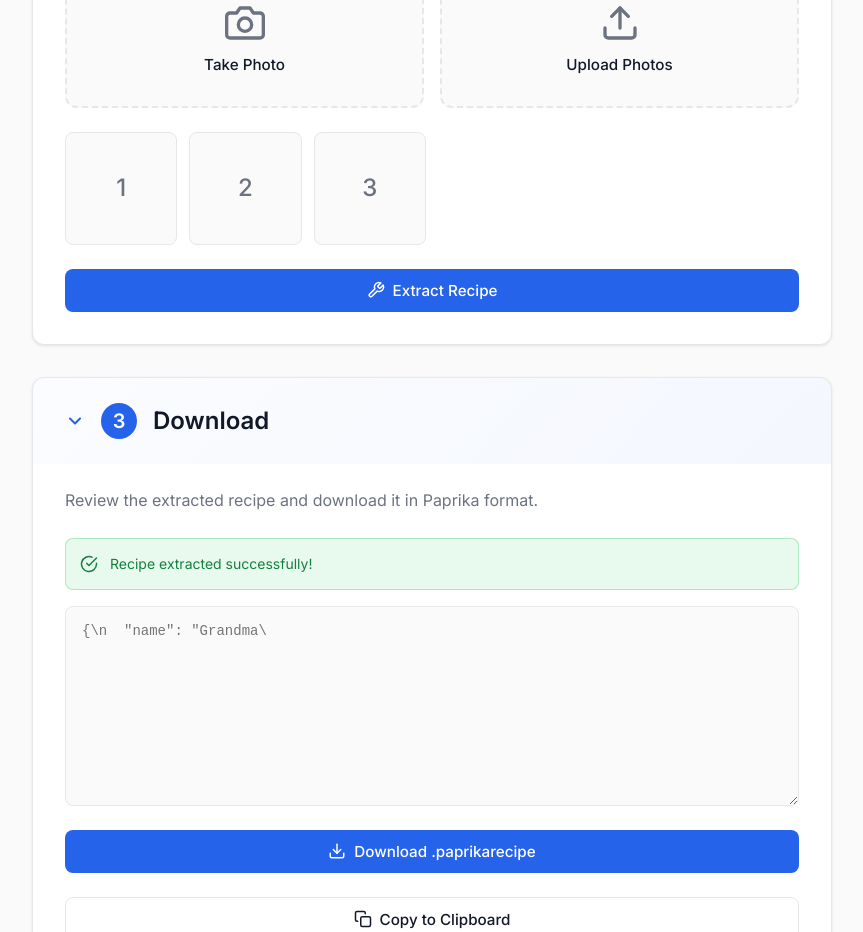
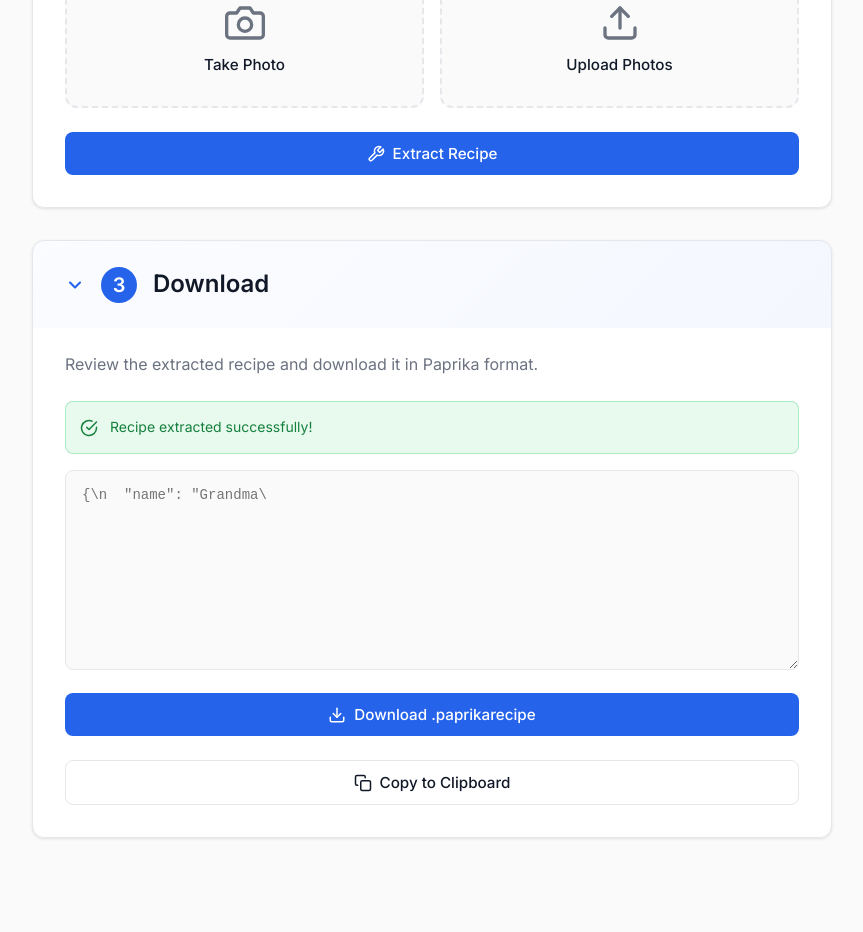
Before and after one commit to monsur/recipe-snap, a website: page recipe-snap.html in a window 1280 px wide. Shown: the part 834-1766 px from the top of the page, without its empty margins (208-1071 px from the left). After the commit the page ends 1736 px from the top, so only its background shows below. Drawn offline with Linux system fonts and the light colour scheme.

Commit message:
Hide preview grid by default and update related tests for visibility checks

```diff
--- a/recipe-snap.html
+++ b/recipe-snap.html
@@ -611,7 +611,7 @@
                         </button>
                     </div>
 
-                    <div class="preview-grid">
+                    <div class="preview-grid" id="previewGrid" style="display: none;">
                         <div class="preview-item">1</div>
                         <div class="preview-item">2</div>
                         <div class="preview-item">3</div>
```
Also changed, not shown: tests/upload.spec.js (+6 -6 lines).
